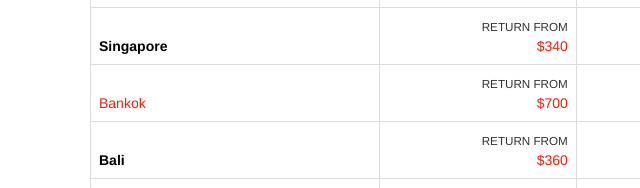
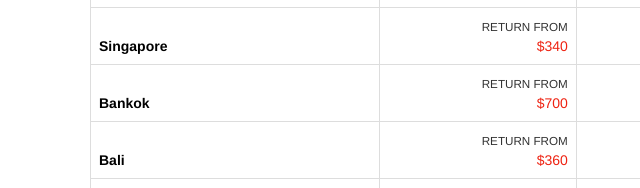
Before and after one commit to hmdseifi/flight-web, a plain HTML site: page index.html in a window 1280 px wide. Shown: the part 938-1126 px from the top of the page, 0-640 px from the left. Drawn offline with nearby package versions, Linux system fonts and the light colour scheme.

Commit message:
Update index.html

```diff
--- a/index.html
+++ b/index.html
@@ -157,7 +157,7 @@
 							    	</tr>
 							    	<tr>
 							        	<td class="table-first-td">
-							        		<span class="table-row-span">{{city | uppercase}}</span> <br> <a href="#" class="table-other-col-a">Bankok</a>
+							        		<span class="table-row-span">{{city | uppercase}}</span> <br> <a href="#" class="table-first-col-a">Bankok</a>
 							        	</td>
 							        	<td class="table-other-td">
 							        		<span class="table-row-span">RETURN FROM</span> <br> <a href="#" class="table-other-col-a">$700</a>
```
